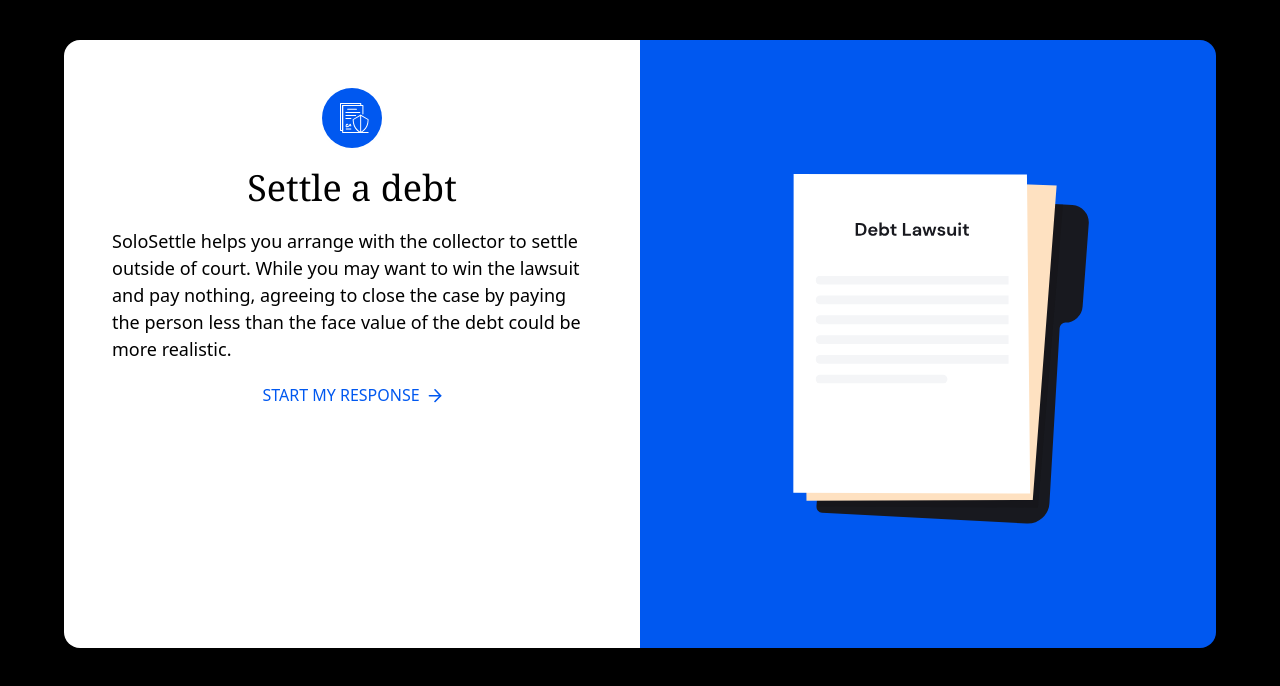
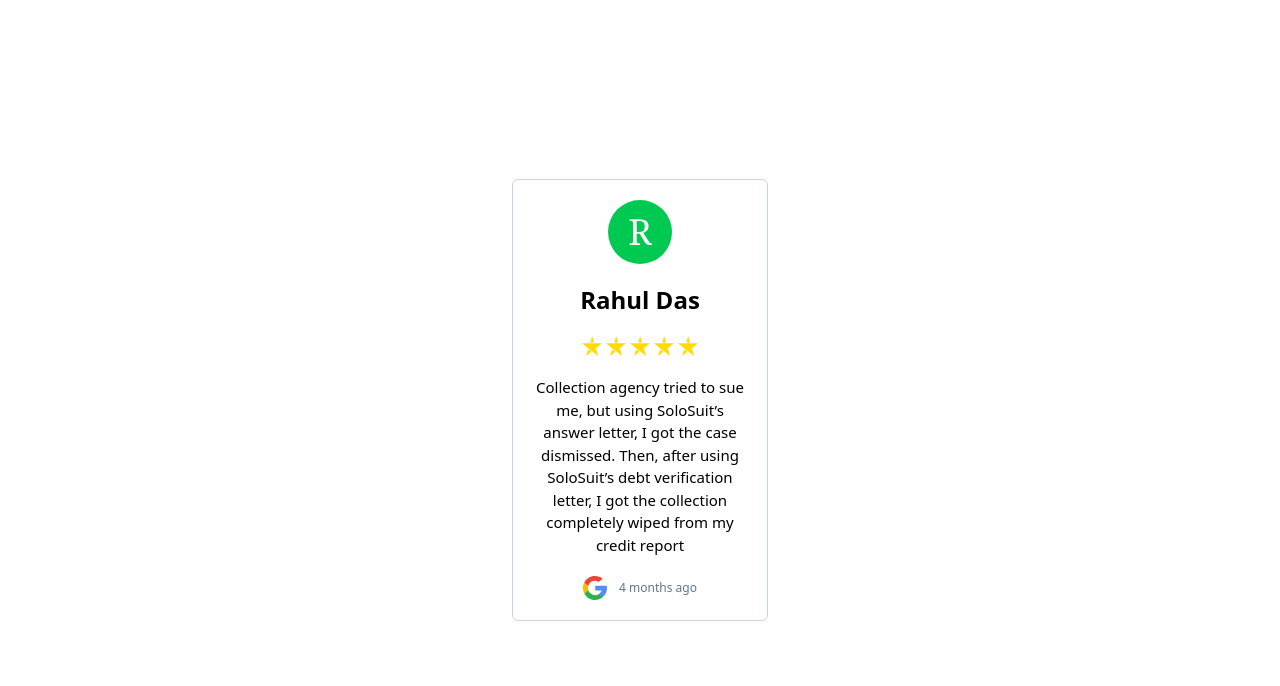
Before and after one commit to RAHULDAS6009/solosuitLanding, a Next.js app: page / in a window 1280 px wide. Shown: the top 686 px of the page. Built offline with nearby package versions, Linux system fonts and the light colour scheme.

Commit message:
Testimonial anf Button component added successfully

```diff
--- a/app/globals.css
+++ b/app/globals.css
@@ -3,10 +3,17 @@
 .bg-primary{
   background-color: #0058f0;
 }
-
+.bg-primary2{
+  background-color: #0355e4;
+}
 .text-primary{
   color: #0058f0;
 }
+
+/* .border-primary{
+  border: ;
+  border-color: #0058f0;
+} */
 
 /* body {
   background: var(--background);
--- a/app/layout.tsx
+++ b/app/layout.tsx
@@ -1,5 +1,5 @@
 import type { Metadata } from "next";
-import { Geist, Geist_Mono } from "next/font/google";
+import { Geist, Geist_Mono, Open_Sans } from "next/font/google";
 import "./globals.css";
 
 const geistSans = Geist({
@@ -9,6 +9,10 @@
 
 const geistMono = Geist_Mono({
   variable: "--font-geist-mono",
+  subsets: ["latin"],
+});
+const openSans = Open_Sans({
+  variable: "--font-open-sans",
   subsets: ["latin"],
 });
 
@@ -24,9 +28,13 @@
 }>) {
   return (
     <html lang="en">
-       <link rel="icon" href="https://www.solosuit.com/assets/favicon/favicon-a0940cdbf085a896235b8f211eeeb6d5062ebd5b2df8b86a2dc7ee98259ee550.ico" type="image/x-icon" />
+      <link
+        rel="icon"
+        href="https://www.solosuit.com/assets/favicon/favicon-a0940cdbf085a896235b8f211eeeb6d5062ebd5b2df8b86a2dc7ee98259ee550.ico"
+        type="image/x-icon"
+      />
       <body
-        className={`${geistSans.variable} ${geistMono.variable} antialiased`}
+        className={`${geistSans.variable} ${geistMono.variable} ${openSans.variable} antialiased`}
       >
         {children}
       </body>
--- a/app/page.tsx
+++ b/app/page.tsx
@@ -1,12 +1,14 @@
-import Card from "@/components/Card";
+import { Button } from "@/components/Button";
+import Card from "@/components/cards/Card";
+import { TestominalCard } from "@/components/cards/TestimonialCard";
 import cardtopIcon from "@/public/cardimagetop1.svg";
 import debtlawsuitIcon from "@/public/deblawsuit.svg";
 import rightArrow from "@/public/rightarrow.svg";
 
 export default function Home() {
   return (
-    <div className="w-screen h-screen flex pt-10 justify-center bg-black">
-      <Card
+    <div className="w-screen h-screen flex p-10 items-center justify-center bg-white">
+      {/* <Card
         variant="primary"
         heading="Settle a debt"
         content="SoloSettle helps you arrange with the collector to settle outside of court. While you may want to win the lawsuit and pay nothing, agreeing to close the case by paying the person less than the face value of the debt could be more realistic."
@@ -15,6 +17,16 @@
         icon={cardtopIcon}
         debtIcon={debtlawsuitIcon}
         linkicon={rightArrow}
+      /> */}
+      {/* <Button variant="primary" title="Reply to a debt lawsuit" size="sm" />
+      <Button variant="primary" title="Settle a debt" size="sm" />
+      <Button variant="outlined" title="Genearte a document" size="sm" /> */}
+      <TestominalCard
+        imageColor="bg-green-500"
+        fullname="Rahul Das"
+        review="Collection agency tried to sue me, but using SoloSuit’s answer letter, I got the case dismissed. Then, after using SoloSuit’s debt verification letter, I got the collection completely wiped from my credit report"
+        month={4}
+        rating={5}
       />
     </div>
   );
--- /dev/null
+++ b/components/Button.tsx
@@ -0,0 +1,37 @@
+"use client";
+
+import {  MouseEvent, ReactNode } from "react";
+
+const variants = {
+  primary: " text-white  bg-primary hover:bg-indigo-100 focus:bg-indigo-100",
+  outlined: " text-primary  bg-white border border-[#0355e4] hover:bg-primary focus:bg-indigo-100",
+};
+
+const sizes = {};
+
+interface ButtonProps {
+  onClick?: (e: MouseEvent) => void;
+  variant: "primary" | "outlined";
+  title: string;
+  size: "sm" | "md";
+  className?: string;
+  children?: ReactNode;
+}
+
+export const Button = ({
+  onClick,
+  variant,
+  title,
+  size,
+  className,
+  children,
+}: ButtonProps) => {
+  return (
+    <button
+      onClick={onClick}
+      className={`${className} ${variants[variant]}   font-normal text-[18px]  cursor-pointer  px-8 py-4 rounded-tl-lg rounded-br-lg  `}
+    >
+      {title}
+    </button>
+  );
+};
--- a/components/Card.tsx
+++ b/components/cards/Card.tsx
@@ -2,12 +2,7 @@
 import Link from "next/link";
 import { ReactNode } from "react";
 
-const variants = {
-  primary: "",
-  outlined: "",
-  testimonial: "",
-};
-
+// TODO:card size is changing when it is responsive
 const sizes = {
   sm: "",
   md: "",
@@ -15,7 +10,7 @@
 };
 
 interface CardProps {
-  variant: "primary" | "secondary" | "testimonial";
+  variant: "primary" ;
   size?: "sm" | "md" | "lg";
   heading: string;
   content: string;
@@ -43,9 +38,9 @@
       <div className="bg-white   flex flex-col p-12 items-center justify-start gap-5">
         <Image src={icon} alt={icon} width={60} height={60} />
         <h6 className="text-4xl  font-serif">{heading}</h6>
-        <p className="text-[18px]  font-sans">{content}</p>
+        <p className="text-[18px]  font-sans text-center">{content}</p>
         <Link
-          className="text-[16px] text-primary flex gap-2 items-center "
+          className="text-[16px] text-primary flex gap-2 items-center mt-5"
           href={link}
         >
           {linktitle.toUpperCase()}
--- /dev/null
+++ b/components/cards/TestimonialCard.tsx
@@ -0,0 +1,65 @@
+"use client";
+import star from "../../public/star.svg";
+import googleSvg from "../../public/googlelogo.svg";
+
+import Image from "next/image";
+import { getRandomColor } from "@/lib";
+const user = {
+  fullname: "Rahul Das",
+  rating: 5,
+  review:
+    "Collection agency tried to sue me, but using SoloSuit’s answer letter, I got the case dismissed. Then, after using SoloSuit’s debt verification letter, I got the collection completely wiped from my credit report",
+  month: 4,
+};
+
+interface TestimonialProps {
+  fullname: string;
+  rating: number;
+  review: string;
+  // date: Date;
+  month: number;
+  //TODO : Convert it into Date type
+  imageUrl?: string;
+  imageColor?: string;
+}
+
+export const TestominalCard = ({
+  fullname,
+  rating,
+  review,
+  imageColor,
+  month,
+  imageUrl,
+}: TestimonialProps) => {
+  function printStar(rating: number) {
+    if (rating > 5) return;
+    return Array.from({ length: rating }, (_, i) => {
+      return <Image key={i} src={star} alt="star" />;
+    });
+  }
+
+  return (
+    <div className="bg-white border  flex flex-col items-center border-slate-300 w-64 p-5 gap-5 rounded-md ">
+      {imageUrl ? (
+        <Image src={""} alt="logo" width={65} height={65} />
+      ) : (
+        <div
+          className={`w-16 h-16 font-serif text-white rounded-full flex items-center justify-center text-4xl ${
+            imageColor || getRandomColor()
+          } `}
+        >
+          {fullname[0].toUpperCase()}
+        </div>
+      )}
+      <span className="font-sans font-semibold text-2xl">{fullname}</span>
+      <div className="flex gap-1  ">{printStar(rating)}</div>
+      <span className="text-center text-[15px] font-sans font-normal">
+        {review}
+      </span>
+      <span className="text-xs text-slate-500 flex items-center gap-3 ">
+        <Image src={googleSvg} alt="googleklogo" />
+        {month} {"months ago"}
+      </span>
+    </div>
+  );
+};
--- /dev/null
+++ b/lib/index.ts
@@ -0,0 +1,13 @@
+export  function getRandomColor() {
+    const colors = [
+      "bg-red-500",
+      "bg-blue-500",
+      "bg-green-500",
+      "bg-yellow-500",
+      "bg-purple-500",
+      "bg-pink-500",
+      "bg-orange-500",
+      "bg-teal-500",
+    ];
+    return colors[Math.floor(Math.random() * colors.length)];
+  }
```
Also changed, not shown: public/googlelogo.svg (added), public/star.svg (added).
